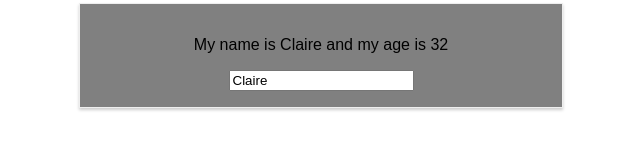
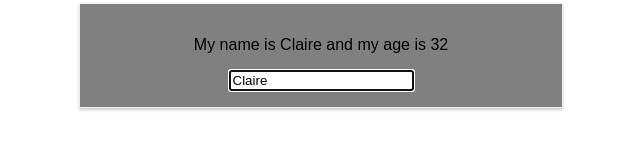
Before and after one commit to lchan217/udemy-react, a React app: page / in a window 1280 px wide. Both pictures are taken after a click on the button "Switch Name". Shown: the part 405-554 px from the top of the page, without its empty margins (319-959 px from the left). Built offline with nearby package versions, Linux system fonts and the light colour scheme.

Commit message:
refs to class components

```diff
--- a/src/components/Persons/Person/Person.js
+++ b/src/components/Persons/Person/Person.js
@@ -29,12 +29,24 @@ class Person extends Component {
     //         }`
 
     //now an array, do not need wrapping div
+    constructor(props){
+      super(props)
+      this.inputElementRef = React.createRef();
+    }
+
+    componentDidMount(){
+      this.inputElementRef.current.focus();
+    }
     render(){
       return (
         <Aux>
           <p onClick={this.props.click}>My name is {this.props.name} and my age is {this.props.age}</p>
           <p>{this.props.children}</p>
-          <input type="text" onChange={this.props.changed} value={this.props.name}/>
+          <input
+            type="text"
+            onChange={this.props.changed}
+            value={this.props.name}
+            ref={this.inputElementRef}/>
         </Aux>
       )
     }
```
